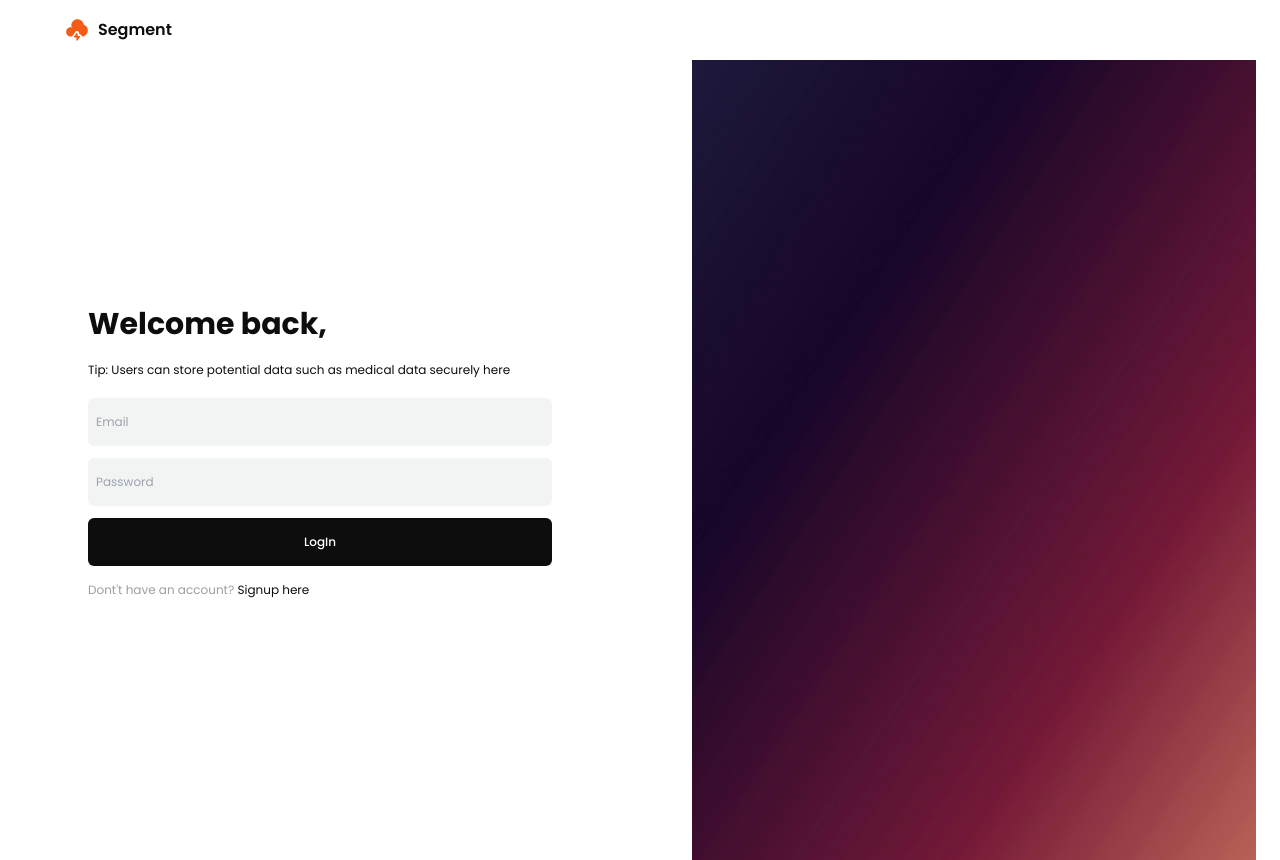
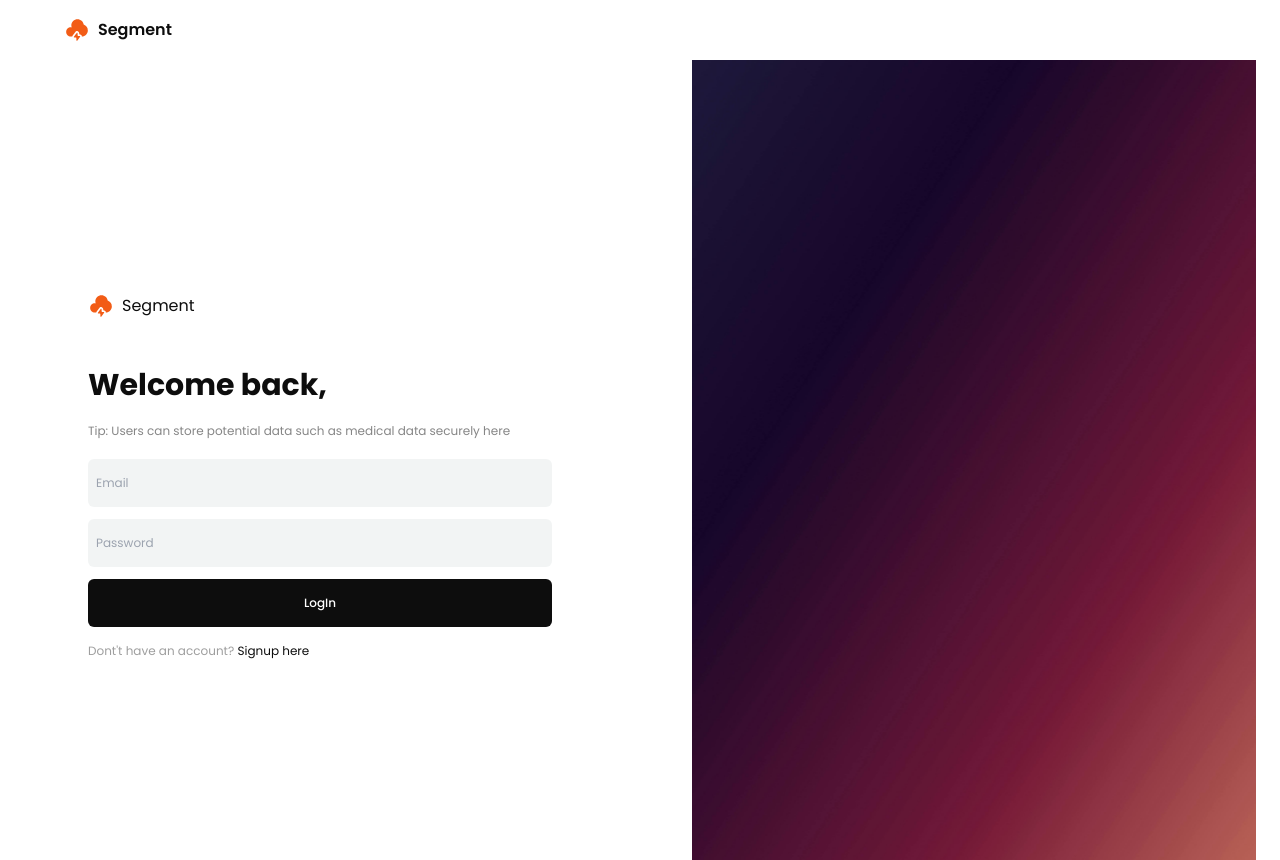
Before and after one commit to mohamed8270/segment, a Next.js app: page /login in a window 1280 px wide. Built offline with nearby package versions, Linux system fonts and the light colour scheme.

Commit message:
login function and loading animation updated

```diff
--- a/app/login/page.tsx
+++ b/app/login/page.tsx
@@ -4,19 +4,36 @@ import React from 'react'
 import { useRouter } from 'next/navigation';
 import axios from 'axios';
 import Link from 'next/link';
+import Image from 'next/image';
 
 const LoginPage = () => {
+    const router = useRouter();
     const [loading, setLoading] = React.useState(false);
     const [user, setUser] = React.useState({email: '', password: ''});
-    const onLogIn = async () => {}
+    const onLogIn = async () => {
+        try {
+            setLoading(true);
+            const loginRoute = String(process.env.LOGIN_ROUTE);
+            const res = await axios.post(loginRoute, user);
+            router.push('/');
+        } catch (e: any) {
+            console.log("Error while login", e.message);
+        } finally {
+            setLoading(false);
+        }
+    };
   return (
     <div className='md:flex justify-center items-center gap-10 mx-6'>
         <div className='flex-1 justify-end items-center md:ml-16'>
+            <div className='flex items-center gap-2 my-12'>
+              <Image src='/icons/cloud-logo.svg' alt='logo' width={26} height={26} className='fill-sblack' />
+              <p className='text-md text-sblack font-poppins font-regular'>Segment</p>
+            </div>
             <h1 className='text-3xl font-poppins font-bold text-sblack'>Welcome back,</h1>
-            <p className='text-xs font-regular font-poppins text-sblack my-5'>Tip: Users can store potential data such as medical data securely here</p>
+            <p className='text-xs font-regular font-poppins text-sblack text-opacity-50 my-5'>Tip: Users can store potential data such as medical data securely here</p>
             <input id='email' value={user.email} onChange={(e) => setUser({...user, email: e.target.value})} type="mail" placeholder='Email' className='h-12 md:w-[464px] w-full bg-sgrey bg-opacity-70 text-xs font-poppins font-regular text-sblack outline-none pl-2 rounded-md' />
-            <input id='password' value={user.password} onChange={(e) => setUser({...user, password: e.target.value})} type="password" placeholder='Password' className='my-3 h-12 md:w-[464px] w-full bg-sgrey bg-opacity-70 text-xs font-poppins font-regular text-sblack outline-none pl-2 rounded-md' />
-            <button className='h-12 md:w-[464px] w-full bg-sblack rounded-md text-xs font-poppins font-medium text-swhite'>LogIn</button>
+            <input id='password' value={user.password} onChange={(e) => setUser({...user, password: e.target.value})} type="password" placeholder='Password' className='my-3 h-12 md:w-[464px] w-full bg-sgrey bg-opacity-70 text-xs font-poppins font-regular text-sblack outline-none px-2 rounded-md' />
+            <button onClick={onLogIn} className='h-12 md:w-[464px] w-full bg-sblack rounded-md text-xs font-poppins font-medium text-swhite'>{ loading ? <div className='flex justify-center items-center gap-2'> <Image src='/icons/loading.svg' alt='loading' height={20} width={20} /> <p className='text-xs font-poppins font-medium text-swhite'>Collecting user data</p> </div> : 'LogIn'}</button>
             <h1 className='text-xs font-poppins font-regular text-sblack text-opacity-40 my-4'>Dont't have an account? <Link href='/signup'><span className='text-sblack'>Signup here</span></Link> </h1>
         </div>
         <div className='flex-1 justify-start items-center'>
--- a/app/signup/page.tsx
+++ b/app/signup/page.tsx
@@ -12,7 +12,7 @@ const SignupPage = () => {
     const onSignUp = async () => {
         try {
             const signupRoute = String(process.env.SIGNUP_ROUTE);
-            const res = await axios.post(signupRoute);
+            const res = await axios.post(signupRoute, user);
             router.push('/login');
         } catch (e: any) {
             console.log("Can't create user, Please try again later", e.message);
```
Also changed, not shown: 1 other file (tests, documents, lock files or other folders).
